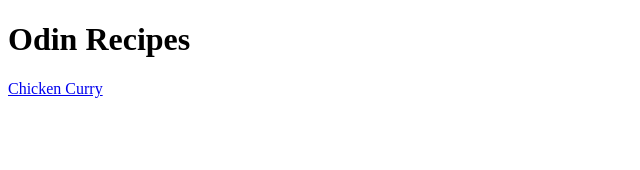
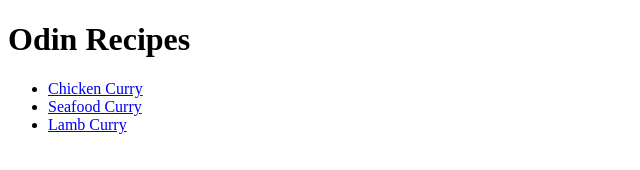
Before and after one commit to Freddil/odin-recipes, a plain HTML site: page index.html in a window 1280 px wide. Shown: the whole page, without its empty margins (0-640 px from the left). Drawn offline with Linux system fonts and the light colour scheme.

Commit message:
changes to index.html

```diff
--- a/index.html
+++ b/index.html
@@ -8,9 +8,10 @@
 </head>
 <body>
     <h1>Odin Recipes</h1>
-
-    <a href=recipes/chicken-curry.html>Chicken Curry</a>
-
-
+    <ul>
+    <li><a href=recipes/chicken-curry.html>Chicken Curry</a></li>
+    <li><a href=recipes/seafood-curry.html>Seafood Curry</a></li>
+    <li><a href=recipes/lamb-curry.html>Lamb Curry</a></li>
+    </ul>
 </body>
 </html>
```
